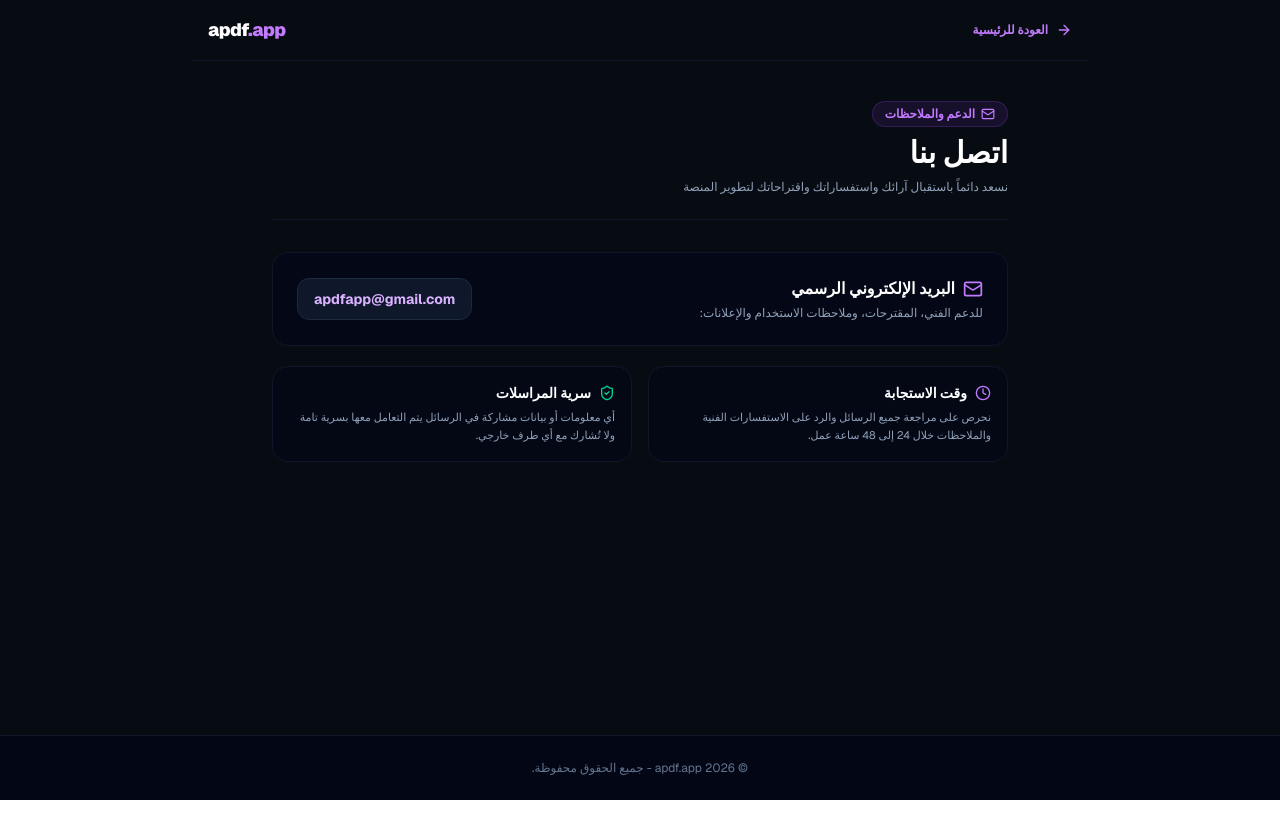
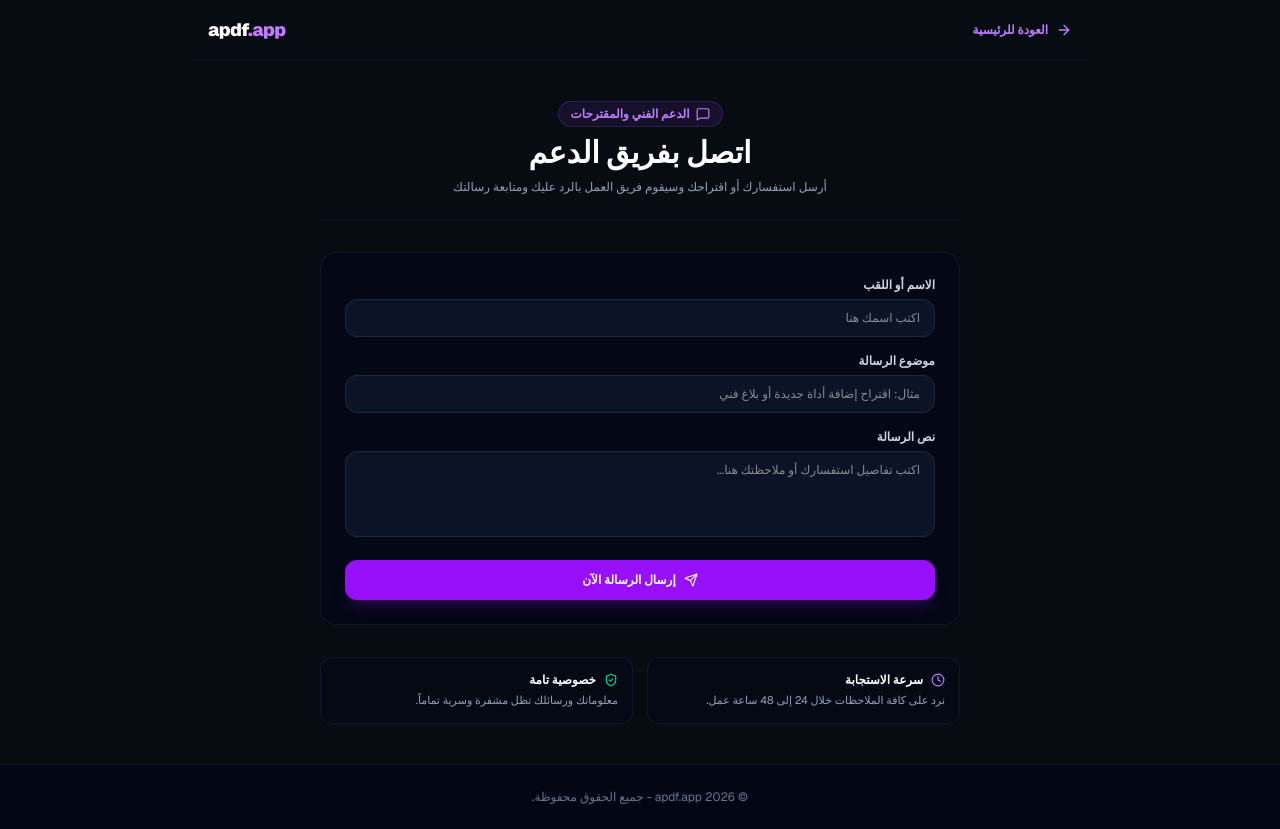
Before and after one commit to Domnyon/apdf-app, a Next.js app: page /contact in a window 1280 px wide. Before the commit the page ends 800 px from the top, so only its background shows below. Built offline with nearby package versions, Linux system fonts and the light colour scheme.

Commit message:
Update page.tsx

```diff
--- a/src/app/contact/page.tsx
+++ b/src/app/contact/page.tsx
@@ -1,10 +1,26 @@
 "use client";
 
-import React from "react";
+import React, { useState } from "react";
 import Link from "next/link";
-import { ArrowRight, Mail, Clock, ShieldCheck } from "lucide-react";
+import { ArrowRight, Send, CheckCircle2, Clock, ShieldCheck, MessageSquare } from "lucide-react";
 
 export default function ContactPage() {
+  const [formData, setFormData] = useState({ name: "", subject: "", message: "" });
+  const [isSent, setIsSent] = useState(false);
+
+  const handleSubmit = (e: React.FormEvent) => {
+    e.preventDefault();
+    // تجميع الرسالة وإرسالها برمجياً للإيميل دون إظهاره كنص خام في الصفحة
+    const recipient = atob("YXBkZmFwcEBnbWFpbC5jb20="); // apdfapp@gmail.com مشفر
+    const mailtoUrl = `mailto:${recipient}?subject=${encodeURIComponent(
+      `[apdf.app] ${formData.subject}`
+    )}&body=${encodeURIComponent(
+      `الاسم: ${formData.name}\n\nالرسالة:\n${formData.message}`
+    )}`;
+    window.location.href = mailtoUrl;
+    setIsSent(true);
+  };
+
   return (
     <div className="min-h-screen bg-[#070b12] text-slate-100 font-sans relative flex flex-col justify-between" dir="rtl">
       {/* Header */}
@@ -16,53 +32,89 @@ export default function ContactPage() {
       </header>
 
       {/* Main Content */}
-      <main className="max-w-3xl mx-auto px-4 py-10 space-y-8 flex-1 w-full">
-        <div className="space-y-2 border-b border-slate-900 pb-6 text-center sm:text-right">
+      <main className="max-w-2xl mx-auto px-4 py-10 space-y-8 flex-1 w-full">
+        <div className="space-y-2 border-b border-slate-900 pb-6 text-center">
           <div className="inline-flex items-center gap-1.5 px-3 py-1 rounded-full bg-purple-500/10 border border-purple-500/20 text-purple-400 text-xs font-bold">
-            <Mail className="w-3.5 h-3.5" /> الدعم والملاحظات
+            <MessageSquare className="w-3.5 h-3.5" /> الدعم الفني والمقترحات
           </div>
-          <h1 className="text-2xl sm:text-3xl font-black text-white">اتصل بنا</h1>
-          <p className="text-xs text-slate-400">نسعد دائماً باستقبال آرائك واستفساراتك واقتراحاتك لتطوير المنصة</p>
+          <h1 className="text-2xl sm:text-3xl font-black text-white">اتصل بفريق الدعم</h1>
+          <p className="text-xs text-slate-400">
+            أرسل استفسارك أو اقتراحك وسيقوم فريق العمل بالرد عليك ومتابعة رسالتك
+          </p>
         </div>
 
-        <section className="space-y-5 text-xs sm:text-sm text-slate-300">
-          <div className="bg-slate-950/60 border border-slate-900 rounded-2xl p-6 flex flex-col sm:flex-row items-center justify-between gap-4">
-            <div className="space-y-1 text-center sm:text-right">
-              <h2 className="text-base font-bold text-white flex items-center justify-center sm:justify-start gap-2">
-                <Mail className="w-5 h-5 text-purple-400" /> البريد الإلكتروني الرسمي
-              </h2>
-              <p className="text-slate-400 text-xs">
-                للدعم الفني، المقترحات، وملاحظات الاستخدام والإعلانات:
-              </p>
+        {isSent ? (
+          <div className="bg-emerald-500/10 border border-emerald-500/20 rounded-2xl p-6 text-center space-y-3">
+            <div className="w-12 h-12 bg-emerald-500/20 text-emerald-400 rounded-full flex items-center justify-center mx-auto">
+              <CheckCircle2 className="w-6 h-6" />
             </div>
-            <a
-              href="mailto:apdfapp@gmail.com"
-              className="text-sm font-bold text-purple-300 hover:text-white bg-slate-900 hover:bg-purple-600/80 px-4 py-2.5 rounded-xl border border-slate-800 hover:border-purple-500 transition-all"
+            <h2 className="text-base font-bold text-white">تم تجهيز رسالتك بنجاح</h2>
+            <p className="text-xs text-slate-400 leading-relaxed">
+              إذا لم يفتح برنامج البريد تلقائياً، يمكنك إرسال استفسارك مباشرة عبر تطبيق البريد المفضل لديك.
+            </p>
+          </div>
+        ) : (
+          <form onSubmit={handleSubmit} className="bg-slate-950/60 border border-slate-900 rounded-2xl p-6 space-y-4">
+            <div>
+              <label className="block text-xs font-semibold text-slate-300 mb-1.5">الاسم أو اللقب</label>
+              <input
+                type="text"
+                required
+                placeholder="اكتب اسمك هنا"
+                value={formData.name}
+                onChange={(e) => setFormData({ ...formData, name: e.target.value })}
+                className="w-full bg-slate-900/80 border border-slate-800 rounded-xl px-3.5 py-2.5 text-xs text-white focus:outline-none focus:border-purple-500 transition-colors"
+              />
+            </div>
+
+            <div>
+              <label className="block text-xs font-semibold text-slate-300 mb-1.5">موضوع الرسالة</label>
+              <input
+                type="text"
+                required
+                placeholder="مثال: اقتراح إضافة أداة جديدة أو بلاغ فني"
+                value={formData.subject}
+                onChange={(e) => setFormData({ ...formData, subject: e.target.value })}
+                className="w-full bg-slate-900/80 border border-slate-800 rounded-xl px-3.5 py-2.5 text-xs text-white focus:outline-none focus:border-purple-500 transition-colors"
+              />
+            </div>
+
+            <div>
+              <label className="block text-xs font-semibold text-slate-300 mb-1.5">نص الرسالة</label>
+              <textarea
+                required
+                rows={4}
+                placeholder="اكتب تفاصيل استفسارك أو ملاحظتك هنا..."
+                value={formData.message}
+                onChange={(e) => setFormData({ ...formData, message: e.target.value })}
+                className="w-full bg-slate-900/80 border border-slate-800 rounded-xl px-3.5 py-2.5 text-xs text-white focus:outline-none focus:border-purple-500 transition-colors resize-none"
+              />
+            </div>
+
+            <button
+              type="submit"
+              className="w-full bg-purple-600 hover:bg-purple-500 text-white font-bold text-xs py-3 rounded-xl transition-all flex items-center justify-center gap-2 active:scale-[0.98] shadow-lg shadow-purple-600/20"
             >
-              apdfapp@gmail.com
-            </a>
+              <Send className="w-3.5 h-3.5" /> إرسال الرسالة الآن
+            </button>
+          </form>
+        )}
+
+        <div className="grid grid-cols-1 sm:grid-cols-2 gap-3.5">
+          <div className="bg-slate-950/40 border border-slate-900 rounded-xl p-3.5 space-y-1">
+            <div className="flex items-center gap-2 text-white font-bold text-xs">
+              <Clock className="w-3.5 h-3.5 text-purple-400" /> سرعة الاستجابة
+            </div>
+            <p className="text-[11px] text-slate-400">نرد على كافة الملاحظات خلال 24 إلى 48 ساعة عمل.</p>
           </div>
 
-          <div className="grid grid-cols-1 sm:grid-cols-2 gap-4">
-            <div className="bg-slate-950/50 border border-slate-900 rounded-2xl p-4 space-y-1.5">
-              <div className="flex items-center gap-2 text-white font-bold text-xs sm:text-sm">
-                <Clock className="w-4 h-4 text-purple-400" /> وقت الاستجابة
-              </div>
-              <p className="text-[11px] text-slate-400 leading-relaxed">
-                نحرص على مراجعة جميع الرسائل والرد على الاستفسارات الفنية والملاحظات خلال 24 إلى 48 ساعة عمل.
-              </p>
+          <div className="bg-slate-950/40 border border-slate-900 rounded-xl p-3.5 space-y-1">
+            <div className="flex items-center gap-2 text-white font-bold text-xs">
+              <ShieldCheck className="w-3.5 h-3.5 text-emerald-400" /> خصوصية تامة
             </div>
-
-            <div className="bg-slate-950/50 border border-slate-900 rounded-2xl p-4 space-y-1.5">
-              <div className="flex items-center gap-2 text-white font-bold text-xs sm:text-sm">
-                <ShieldCheck className="w-4 h-4 text-emerald-400" /> سرية المراسلات
-              </div>
-              <p className="text-[11px] text-slate-400 leading-relaxed">
-                أي معلومات أو بيانات مشاركة في الرسائل يتم التعامل معها بسرية تامة ولا تُشارك مع أي طرف خارجي.
-              </p>
-            </div>
+            <p className="text-[11px] text-slate-400">معلوماتك ورسائلك تظل مشفرة وسرية تماماً.</p>
           </div>
-        </section>
+        </div>
       </main>
 
       {/* Footer */}
```
